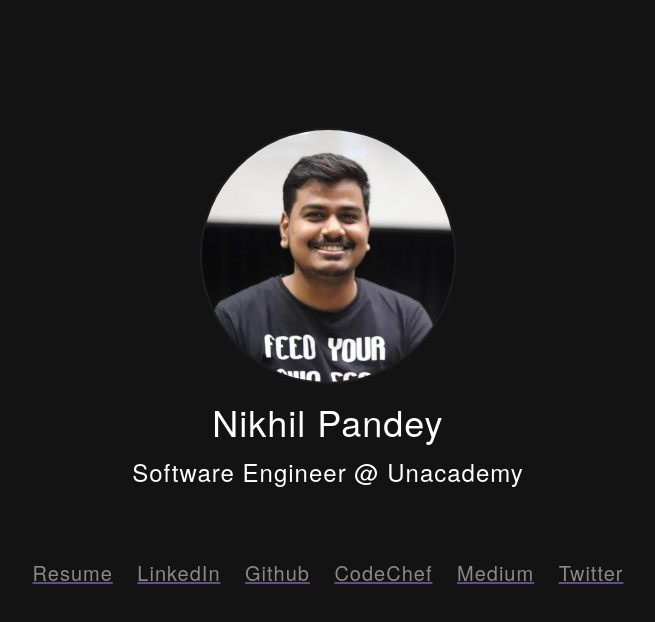
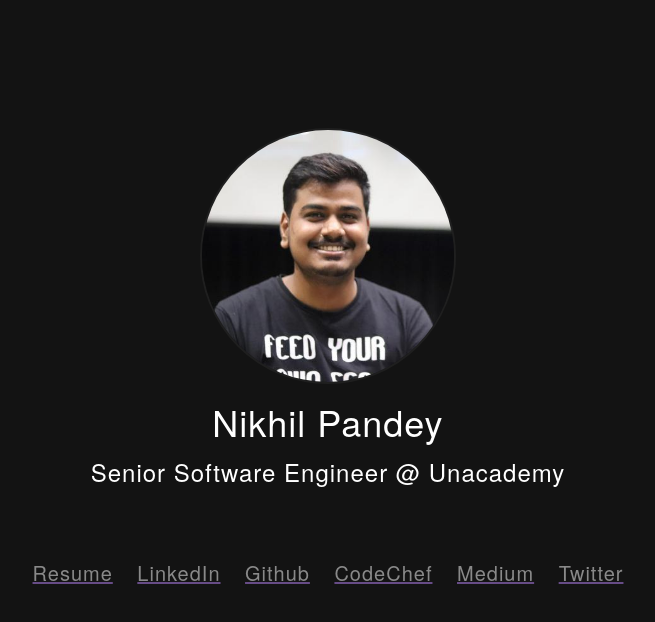
Before and after one commit to menikhilpandey/menikhilpandey.github.io, a React (Create React App) app: page / in a window 1280 px wide. Shown: the top 622 px of the page, without its empty margins (312-967 px from the left). Built offline with nearby package versions, Linux system fonts and the light colour scheme.

Commit message:
Headline changed
Signed-off-by: Nikhil Pandey <menikhilpandey@gmail.com>

```diff
--- a/src/components/Description/index.js
+++ b/src/components/Description/index.js
@@ -7,7 +7,7 @@ class Description extends React.PureComponent {
             <div className={'DescriptionContainer'}>
                 <div className={'NameContainer'}>Nikhil Pandey</div>
                 <div className={'DesignationContainer'}>
-                    Software Engineer @ Unacademy
+                    Senior Software Engineer @ Unacademy
                 </div>
             </div>
         )
```
